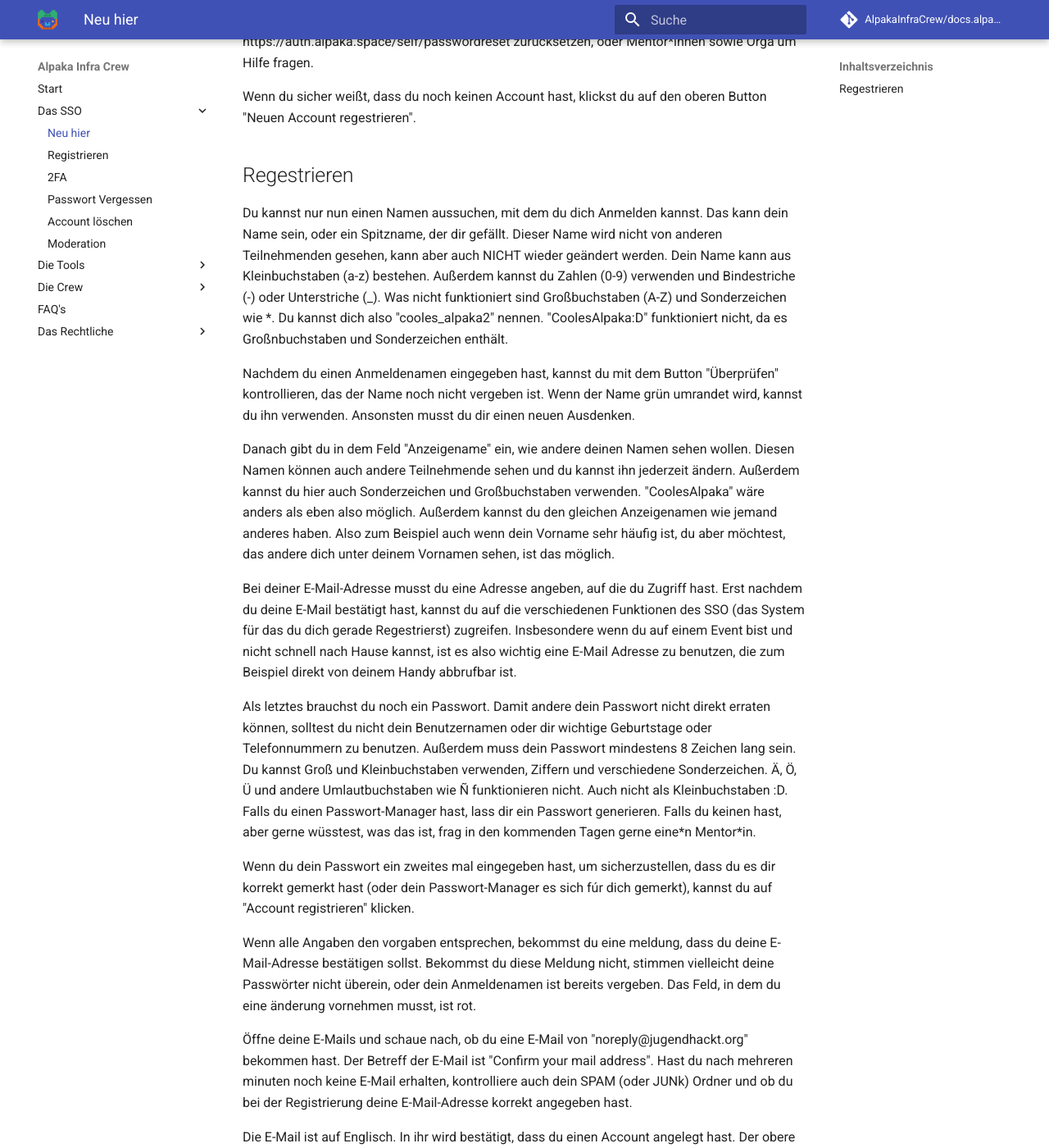
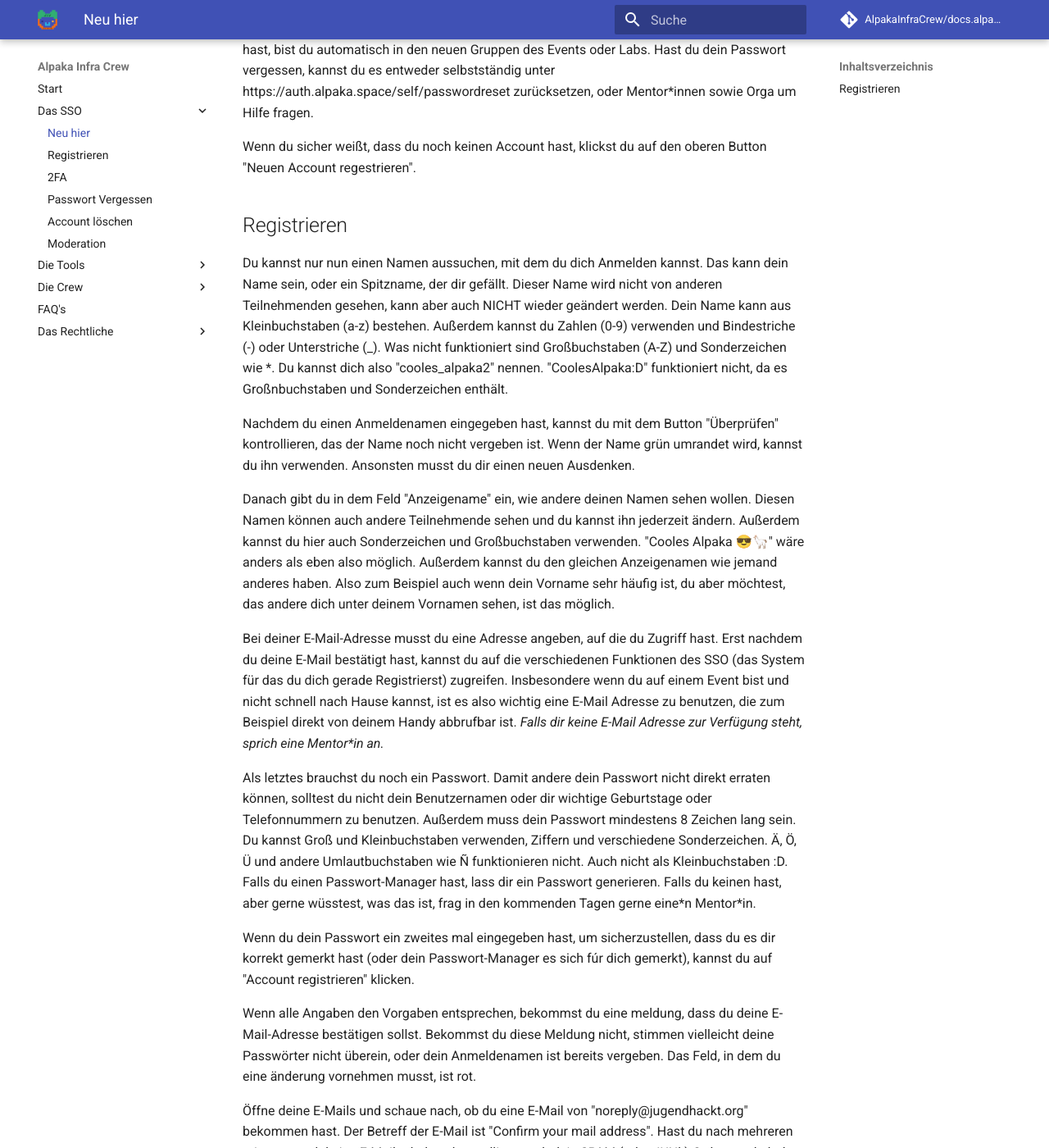
Before and after one commit to AlpakaInfraCrew/docs.alpaka.space, an MkDocs documentation site: the page built from docs/alpakasso/index.md, in a window 1280 px wide and 1400 px high, scrolled down 759 px. Shown: the whole window at 82% size. Built offline with MkDocs 1.6.1 and Material for MkDocs 9.7.7, drawn with Linux system fonts in a browser that asks for light colours; comment, search, counter and statistics services are not loaded; some of the changed text lies outside the part shown.

Commit message:
updated first steps: - fixed typos - some styling - added infos

```diff
--- a/docs/alpakasso/index.md
+++ b/docs/alpakasso/index.md
@@ -20,17 +21,18 @@ Hast du dein Passwort vergessen, kannst du es entweder selbstständig unter http
 Wenn du sicher weißt, dass du noch keinen Account hast, klickst du auf den oberen Button "Neuen Account regestrieren".
 
 
-## Regestrieren
+## Registrieren
 
 Du kannst nur nun einen Namen aussuchen, mit dem du dich Anmelden kannst. Das kann dein Name sein, oder ein Spitzname, der dir gefällt. Dieser Name wird nicht von anderen Teilnehmenden gesehen, kann aber auch NICHT wieder geändert werden.
 Dein Name kann aus Kleinbuchstaben (a-z) bestehen. Außerdem kannst du Zahlen (0-9) verwenden und Bindestriche (-) oder Unterstriche (\_). Was nicht funktioniert sind Großbuchstaben (A-Z) und Sonderzeichen wie \*. Du kannst dich also "cooles_alpaka2" nennen. "CoolesAlpaka:D" funktioniert nicht, da es Großnbuchstaben und Sonderzeichen enthält.
 
 Nachdem du einen Anmeldenamen eingegeben hast, kannst du mit dem Button "Überprüfen" kontrollieren, das der Name noch nicht vergeben ist. Wenn der Name grün umrandet wird, kannst du ihn verwenden. Ansonsten musst du dir einen neuen Ausdenken.
 
-Danach gibt du in dem Feld "Anzeigename" ein, wie andere deinen Namen sehen wollen. Diesen Namen können auch andere Teilnehmende sehen und du kannst ihn jederzeit ändern. Außerdem kannst du hier auch Sonderzeichen und Großbuchstaben verwenden. "CoolesAlpaka" wäre anders als eben also möglich. Außerdem kannst du den gleichen Anzeigenamen wie jemand anderes haben. Also zum Beispiel auch wenn dein Vorname sehr häufig ist, du aber möchtest, das andere dich unter deinem Vornamen sehen, ist das möglich.
+Danach gibt du in dem Feld "Anzeigename" ein, wie andere deinen Namen sehen wollen. Diesen Namen können auch andere Teilnehmende sehen und du kannst ihn jederzeit ändern. Außerdem kannst du hier auch Sonderzeichen und Großbuchstaben verwenden. "Cooles Alpaka 😎🦙" wäre anders als eben also möglich. Außerdem kannst du den gleichen Anzeigenamen wie jemand anderes haben. Also zum Beispiel auch wenn dein Vorname sehr häufig ist, du aber möchtest, das andere dich unter deinem Vornamen sehen, ist das möglich.
 
-Bei deiner E-Mail-Adresse musst du eine Adresse angeben, auf die du Zugriff hast. Erst nachdem du deine E-Mail bestätigt hast, kannst du auf die verschiedenen Funktionen des SSO (das System für das du dich gerade Regestrierst) zugreifen.
+Bei deiner E-Mail-Adresse musst du eine Adresse angeben, auf die du Zugriff hast. Erst nachdem du deine E-Mail bestätigt hast, kannst du auf die verschiedenen Funktionen des SSO (das System für das du dich gerade Registrierst) zugreifen.
 Insbesondere wenn du auf einem Event bist und nicht schnell nach Hause kannst, ist es also wichtig eine E-Mail Adresse zu benutzen, die zum Beispiel direkt von deinem Handy abbrufbar ist.
+*Falls dir keine E-Mail Adresse zur Verfügung steht, sprich eine Mentor\*in an.*
 
 Als letztes brauchst du noch ein Passwort. Damit andere dein Passwort nicht direkt erraten können, solltest du nicht dein Benutzernamen oder dir wichtige Geburtstage oder Telefonnummern zu benutzen.
 Außerdem muss dein Passwort mindestens 8 Zeichen lang sein. Du kannst Groß und Kleinbuchstaben verwenden, Ziffern und verschiedene Sonderzeichen. Ä, Ö, Ü und andere Umlautbuchstaben wie Ñ funktionieren nicht. Auch nicht als Kleinbuchstaben :D.
@@ -38,7 +40,7 @@ Falls du einen Passwort-Manager hast, lass dir ein Passwort generieren. Falls du
 
 Wenn du dein Passwort ein zweites mal eingegeben hast, um sicherzustellen, dass du es dir korrekt gemerkt hast (oder dein Passwort-Manager es sich fúr dich gemerkt), kannst du auf "Account registrieren" klicken.
 
-Wenn alle Angaben den vorgaben entsprechen, bekommst du eine meldung, dass du deine E-Mail-Adresse bestätigen sollst.
+Wenn alle Angaben den Vorgaben entsprechen, bekommst du eine meldung, dass du deine E-Mail-Adresse bestätigen sollst.
 Bekommst du diese Meldung nicht, stimmen vielleicht deine Passwörter nicht überein, oder dein Anmeldenamen ist bereits vergeben. Das Feld, in dem du eine änderung vornehmen musst, ist rot.
 
 
@@ -49,4 +51,4 @@ Sollte der Link nicht mehre funktionieren, hast du wahrscheinlich länger als 48
 
 Nachdem du auf den Link geklickt hast, wirst du gebeten, dein Passwort einzugeben. Wenn du das hier angibst, hast du es geschafft. Dein Account ist Regestrtiert und du hast Zugriff auf die verschiedenen Tools.
 
-Herzlichen Glückwunsch! Du bist direkt in allen für die veranstaltung nötigen Gruppen und kannst alle Tools nutzen.
+Herzlichen Glückwunsch! Du bist direkt in allen für die Veranstaltung nötigen Gruppen und kannst alle Tools nutzen.
```
Also changed, not shown: other parts of docs/alpakasso/index.md (+3 -2 lines).
